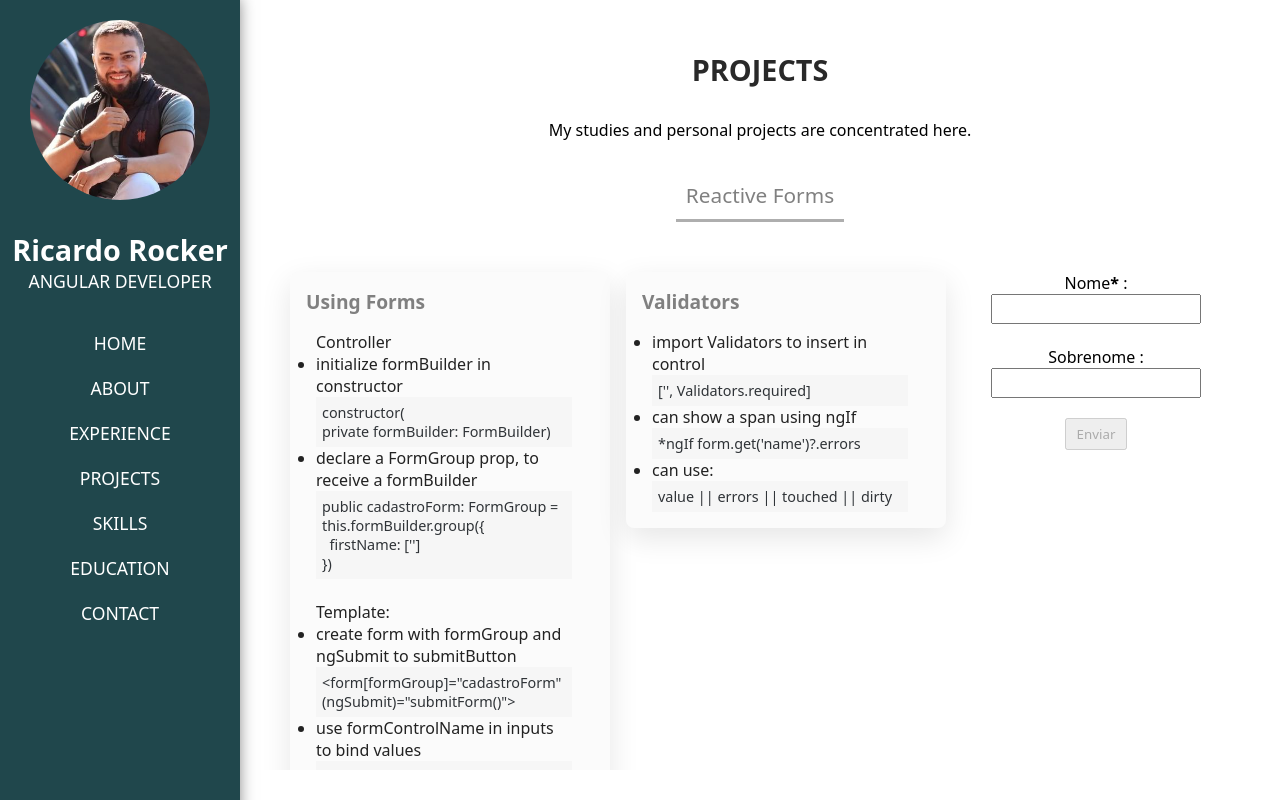
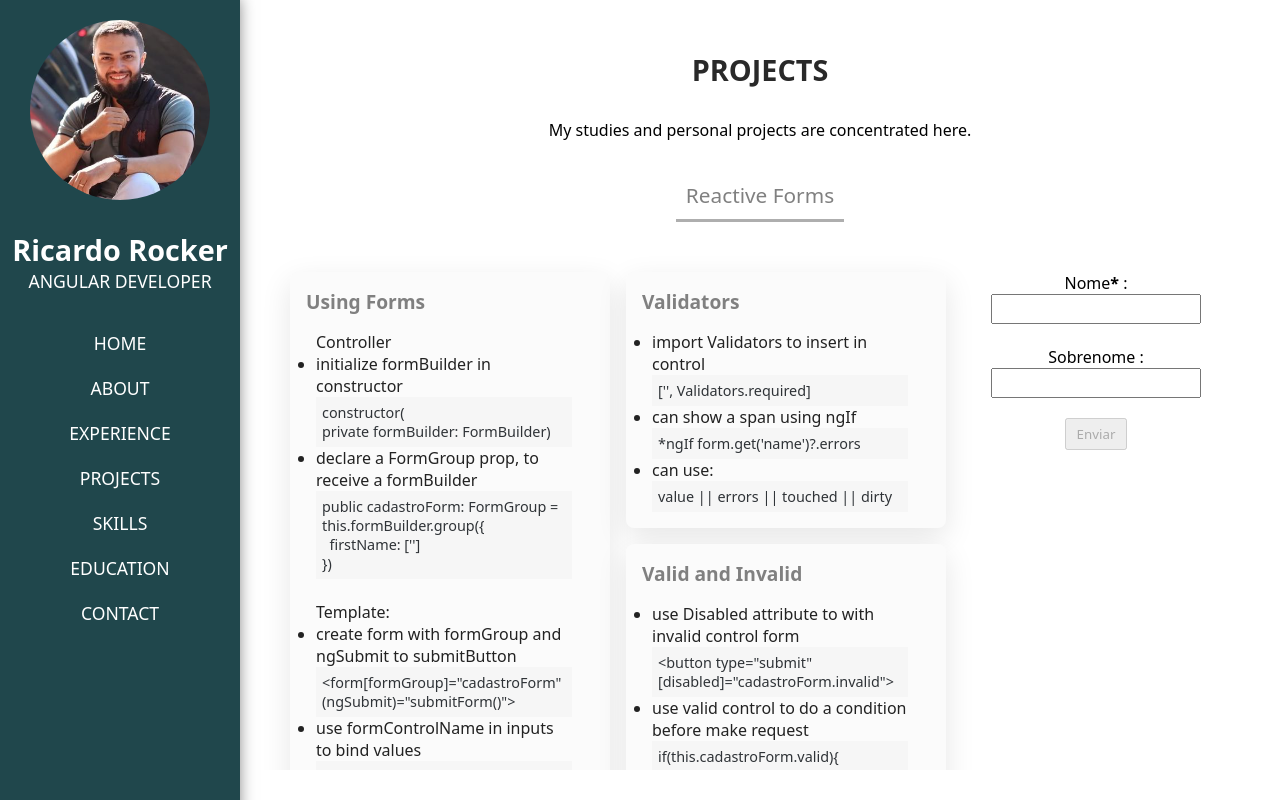
Before and after one commit to ricardorocker/my-angular-site, an Angular app: page /projects/reactive-forms in a window 1280 px wide. Built offline with nearby package versions, Linux system fonts and the light colour scheme.

Commit message:
Create card about valid and invalid forms

```diff
--- a/src/app/views/projects/reactive-forms/reactive-forms.component.html
+++ b/src/app/views/projects/reactive-forms/reactive-forms.component.html
@@ -47,6 +47,21 @@
           <div class="code">value || errors || touched || dirty</div>
         </ul>
       </app-card>
+      <app-card [title]="'Valid and Invalid'" [hasImage]="false">
+        <ul>
+          <li>use Disabled attribute to with invalid control form</li>
+          <div class="code">
+            <span>&lt;</span><span>button </span> <span>type</span>=<span>"submit"</span>
+            <span>[disabled]</span>=<span>"</span><span>cadastroForm</span>.<span>invalid</span><span>"</span><span>&gt;</span>
+          </div>
+          <li>use valid control to do a condition before make request</li>
+          <div class="code">
+            <div><span>if</span>(<span>this</span>.<span>cadastroForm</span>.<span>valid</span>){{ '{' }}</div>
+              <div><span>&nbsp; this.service.makePost(this.form)...</span></div>
+              <div>}</div>
+          </div>
+        </ul>
+      </app-card>
     </div>
 
     <div class="code-subject">
@@ -54,9 +69,8 @@
         <label>
           Nome<strong>*</strong> :
           <input type="text" formControlName="firstName" required>
-          <span *ngIf="cadastroForm.get('firstName')?.errors && cadastroForm.get('firstName')?.touched"
-          class="alert">
-          <!-- <span  class="alert"> -->
+          <span *ngIf="cadastroForm.get('firstName')?.errors && cadastroForm.get('firstName')?.touched" class="alert">
+            <!-- <span  class="alert"> -->
             Favor adicionar o nome
           </span>
         </label>
@@ -75,7 +89,9 @@
         </div>
 
       </form>
+
       <div *ngIf="isSubmitted">{{ cadastroForm.value | json }}</div>
+
     </div>
 
   </div>
```
